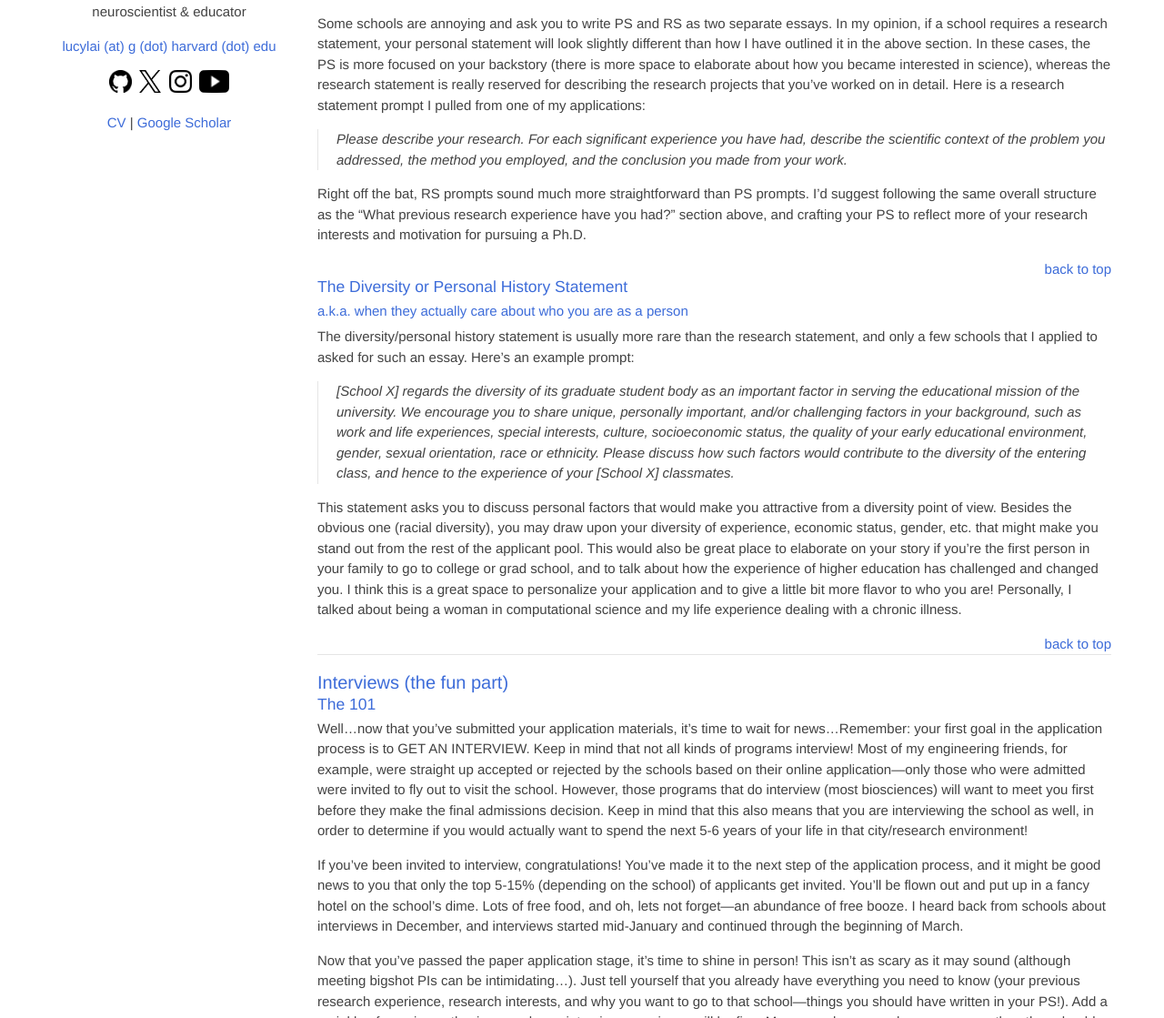
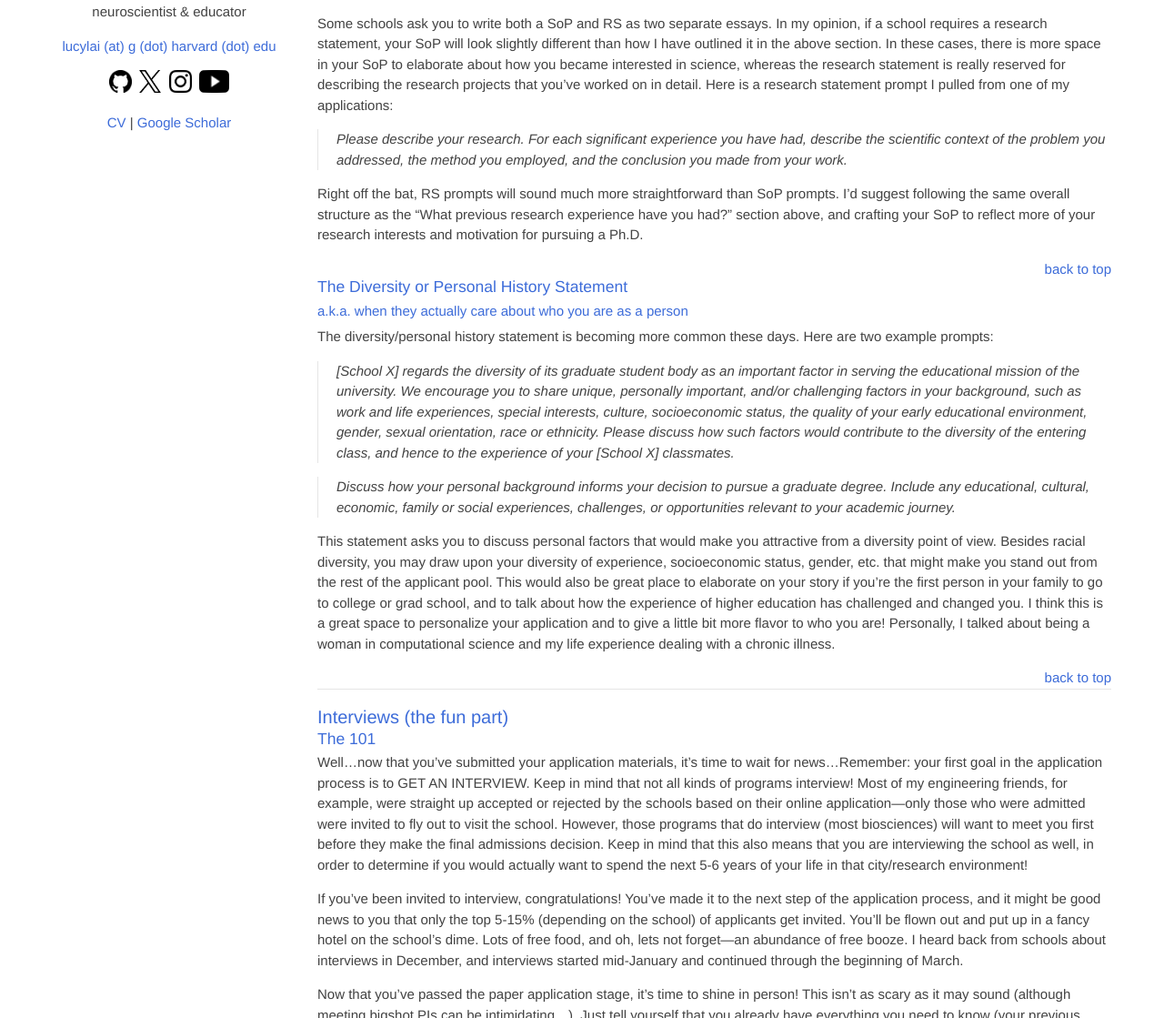
Before and after one commit to lucylai96/lucylai96.github.io, a Jekyll site: the page built from blog/gradapps.md, in a window 1280 px wide and 1400 px high, scrolled down 6864 px. Shown: the part 281-1400 px from the top of the window at 91% size. Built offline with Jekyll 4.4.1, drawn with Linux system fonts in a browser that asks for light colours; our own code applies the rules of GitHub Pages for plain Markdown files; some of the changed text lies outside the part shown.

Commit message:
Update gradapps.md

```diff
--- a/blog/gradapps.md
+++ b/blog/gradapps.md
@@ -5,9 +5,11 @@
 # All About PhD Applications
 ## (Second Edition, Updated July 2022)
 
-Welcome! You may have ended up here because you came across [my popular article](https://lucyblogs.wordpress.com/2018/08/02/all-about-phd-applications), which has been viewed over **30k times** (as of December 2023). Thank you to all who reached out to me over the years telling me how helpful of a resource it was to you / how it helped you get into grad school, and it's been super fun meeting some of you in person at conferences, too! 🙂
+Welcome! This popular guide on how to apply to grad school has been visited over **60k times** (as of September 2024). Thank you to all who reached out to me over the years telling me how helpful of a resource it was to you / how it helped you get into grad school, and it's been super fun meeting some of you in person at conferences, too! 🙂
 
-Since it has been 4 years since I wrote the article, I am doing a "refresh" in this second edition (written July 2022) with the following improvements and content additions:
+**For the 2024-2025 application cycle only**, I am available for PhD application coaching and review. I can work with you to develop a strong application strategy and materials (CV, SoP), do mock interviews, and more. Please email me at [lucylai@g.harvard.edu](mailto:lucylai@g.harvard.edu) for more information!
+
+In this second edition (written July 2022), I have added the following improvements and content additions:
 *  hosting it here on my personal website for neater organization and ease of navigation (thanks to [Github-flavored Markdown!](https://docs.github.com/en/get-started/writing-on-github/getting-started-with-writing-and-formatting-on-github/about-writing-and-formatting-on-github))
 *  my application materials are now **[free to download](https://lucylai.com/files/phd_apps.zip)**. This file contains **my CV at time of application** and my **Harvard, Stanford, and NYU essays,** chosen in particular to illustrate 1) how little they actually differ, and 2) how a diversity/history statement looks like compared to the personal statement (NYU). Previously, I had asked people to email me requesting these materials, but since it has been awhile since my application days, I decided it was time to make them freely available on the internet :)
 *  added a [template email](https://lucylai.com/blog/gradapps#should-i-reach-out-to-pis-before-applying) for how to contact PIs before applying.
@@ -154,12 +156,10 @@
 Rec letters are sometimes a bit of a black box, and since I’ve never read any of my own letters, I can’t really tell you how you should act to impress your mentors while working in their labs. But what I can say (from what a PI told me during our interview), is that application readers are looking for qualities of a good grad student: curiosity, passion, resilience, patience, the ability to think critically and creatively, independence, etc.
 <div style="text-align: right"><a href="https://lucylai.com/blog/gradapps#table-of-contents">back to top</a> </div>
 
-### The Personal Statement
+### The Statement of Purpose
 #### a.k.a. your science (not life) story
 
-The Personal Statement is an incredibly important part of your application, and one that you still have full control over before you apply. Virtually all schools will ask you to write a PS as the main essay. The good news is, PS prompts are virtually all the same, and thus you won’t have to rewrite too much for each school that you’re applying to. Here are two samples that I pulled from different schools:
-
-> Discuss how your personal background informs your decision to pursue a graduate degree. Include any educational, cultural, economic, family or social experiences, challenges, or opportunities relevant to your academic journey.
+The Statement of Purpose (SoP) is an incredibly important part of your application, and one that you still have full control over before you apply. Virtually all schools will ask you to write a SoP as the main essay. The good news is, SoP prompts are virtually all the same, and thus you won’t have to rewrite too much for each school that you’re applying to. Here is a sample that I pulled from a school I applied to:
 
 > The Statement of Purpose should describe succinctly your reasons for applying to the proposed program at [school name],your preparation for this field of study, research interests, future career plans, and other aspects of your backgroundand interests which may aid the admissions committee in evaluating your aptitude and motivation for graduate study.
 
@@ -203,23 +203,25 @@
 ### The Research Statement
 ### a.k.a. the details of what you've actually done
 
-How does the research statement differ from the personal one?!
+How does the research statement (RS) differ from the SoP?!
 
-Some schools are annoying and ask you to write PS and RS as two separate essays. In my opinion, if a school requires a research statement, your personal statement will look slightly different than how I have outlined it in the above section. In these cases, the PS is more focused on your backstory (there is more space to elaborate about how you became interested in science), whereas the research statement is really reserved for describing the research projects that you’ve worked on in detail. Here is a research statement prompt I pulled from one of my applications:
+Some schools ask you to write both a SoP and RS as two separate essays. In my opinion, if a school requires a research statement, your SoP will look slightly different than how I have outlined it in the above section. In these cases, there is more space in your SoP to elaborate about how you became interested in science, whereas the research statement is really reserved for describing the research projects that you’ve worked on in detail. Here is a research statement prompt I pulled from one of my applications:
 
 > Please describe your research. For each significant experience you have had, describe the scientific context of the problem you addressed, the method you employed, and the conclusion you made from your work.
 
-Right off the bat, RS prompts sound much more straightforward than PS prompts. I’d suggest following the same overall structure as the “What previous research experience have you had?” section above, and crafting your PS to reflect more of your research interests and motivation for pursuing a Ph.D.
+Right off the bat, RS prompts will sound much more straightforward than SoP prompts. I’d suggest following the same overall structure as the “What previous research experience have you had?” section above, and crafting your SoP to reflect more of your research interests and motivation for pursuing a Ph.D.
 <div style="text-align: right"><a href="https://lucylai.com/blog/gradapps#table-of-contents">back to top</a> </div>
 
 ### The Diversity or Personal History Statement
 #### a.k.a. when they actually care about who you are as a person
 
-The diversity/personal history statement is usually more rare than the research statement, and only a few schools that I applied to asked for such an essay. Here’s an example prompt:
+The diversity/personal history statement is becoming more common these days. Here are two example prompts:
 
 > [School X] regards the diversity of its graduate student body as an important factor in serving the educational mission of the university. We encourage you to share unique, personally important, and/or challenging factors in your background, such as work and life experiences, special interests, culture, socioeconomic status, the quality of your early educational environment, gender, sexual orientation, race or ethnicity. Please discuss how such factors would contribute to the diversity of the entering class, and hence to the experience of your [School X] classmates.
 
-This statement asks you to discuss personal factors that would make you attractive from a diversity point of view. Besides the obvious one (racial diversity), you may draw upon your diversity of experience, economic status, gender, etc. that might make you stand out from the rest of the applicant pool. This would also be great place to elaborate on your story if you’re the first person in your family to go to college or grad school, and to talk about how the experience of higher education has challenged and changed you. I think this is a great space to personalize your application and to give a little bit more flavor to who you are! Personally, I talked about being a woman in computational science and my life experience dealing with a chronic illness.
+> Discuss how your personal background informs your decision to pursue a graduate degree. Include any educational, cultural, economic, family or social experiences, challenges, or opportunities relevant to your academic journey.
+
+This statement asks you to discuss personal factors that would make you attractive from a diversity point of view. Besides racial diversity, you may draw upon your diversity of experience, socioeconomic status, gender, etc. that might make you stand out from the rest of the applicant pool. This would also be great place to elaborate on your story if you’re the first person in your family to go to college or grad school, and to talk about how the experience of higher education has challenged and changed you. I think this is a great space to personalize your application and to give a little bit more flavor to who you are! Personally, I talked about being a woman in computational science and my life experience dealing with a chronic illness.
 <div style="text-align: right"><a href="https://lucylai.com/blog/gradapps#table-of-contents">back to top</a> </div>
 
 ------
```
Also changed, not shown: other parts of blog/gradapps.md (+1 -1 lines).
